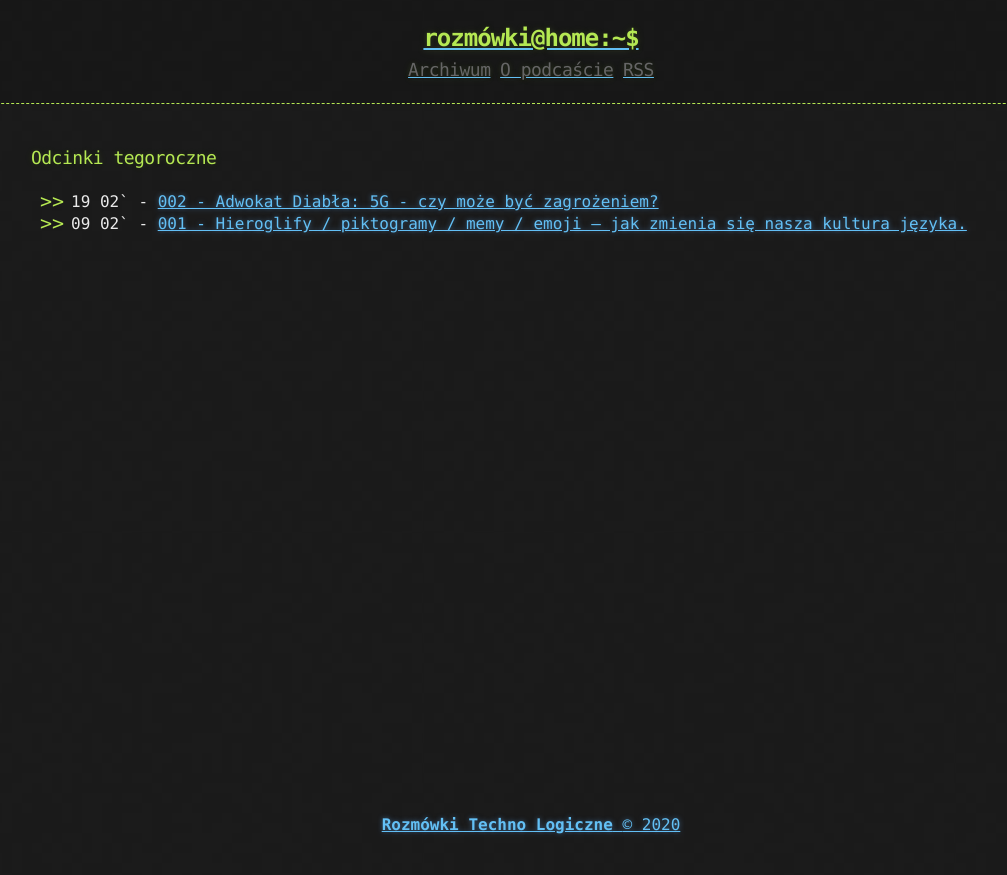
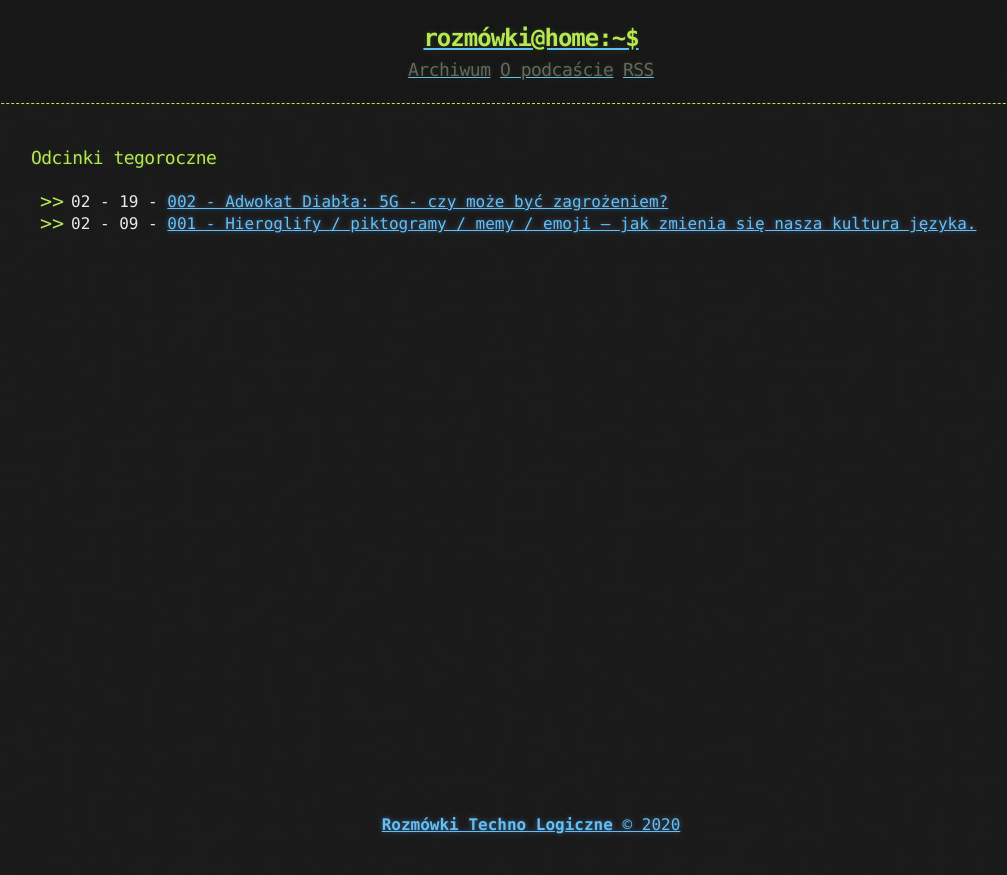
Before and after one commit to QuantumDamage/rozmowki-techno-logiczne, a Jekyll site: the page built from archive.md, in a window 1280 px wide. Shown: the top 875 px of the page, without its empty margins (109-1116 px from the left). Built offline with Jekyll 4.4.1, drawn with Linux system fonts in a browser that asks for light colours.

Commit message:
zmiana archiwum

```diff
--- a/archive.md
+++ b/archive.md
@@ -26,7 +26,7 @@ title: Archiwum
           <ul>
         {% endif %}
       {% endunless %}
-        <li><time>{{ post.date | date:"%d %m`" }} - </time>
+        <li><time>{{ post.date | date:"%m - %d" }} - </time>
           <a href="{{ post.url | prepend: site.baseurl | replace: '//', '/' }}">
             {{ post.title }}
           </a>
```
